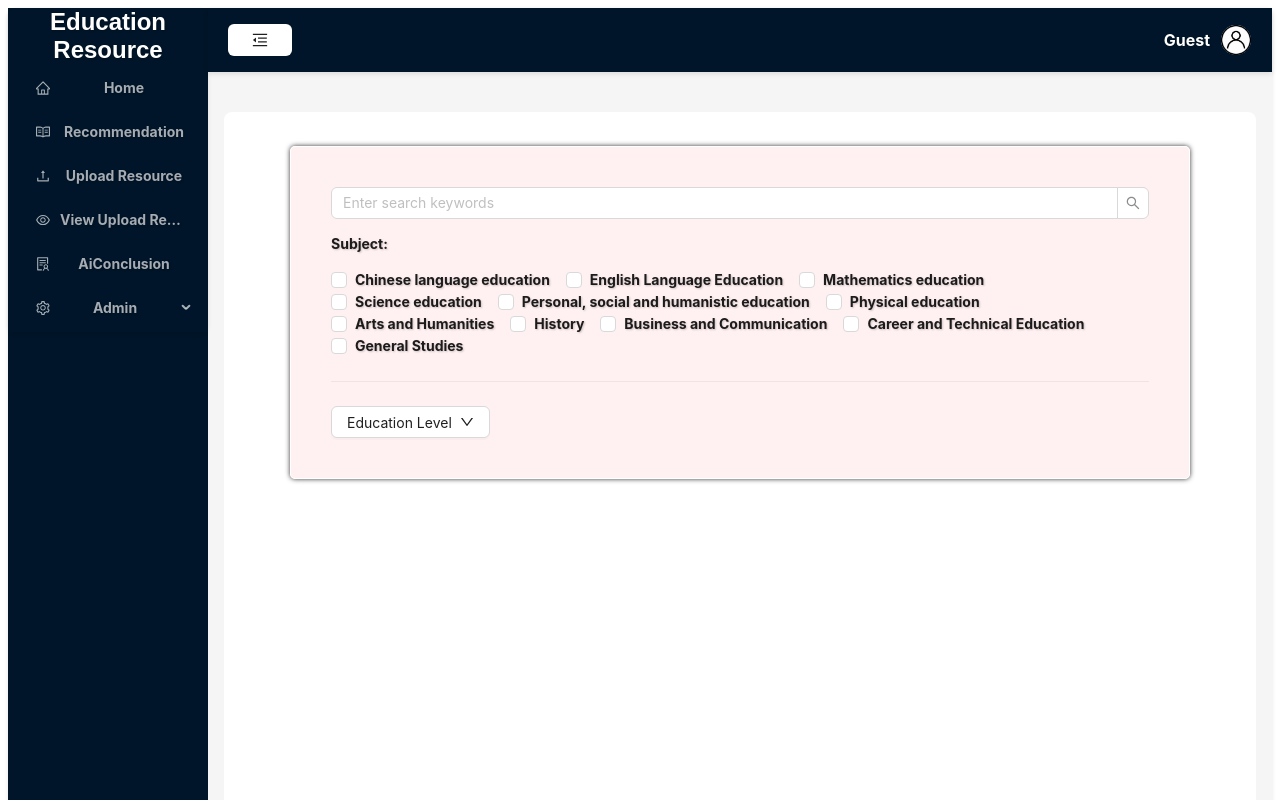
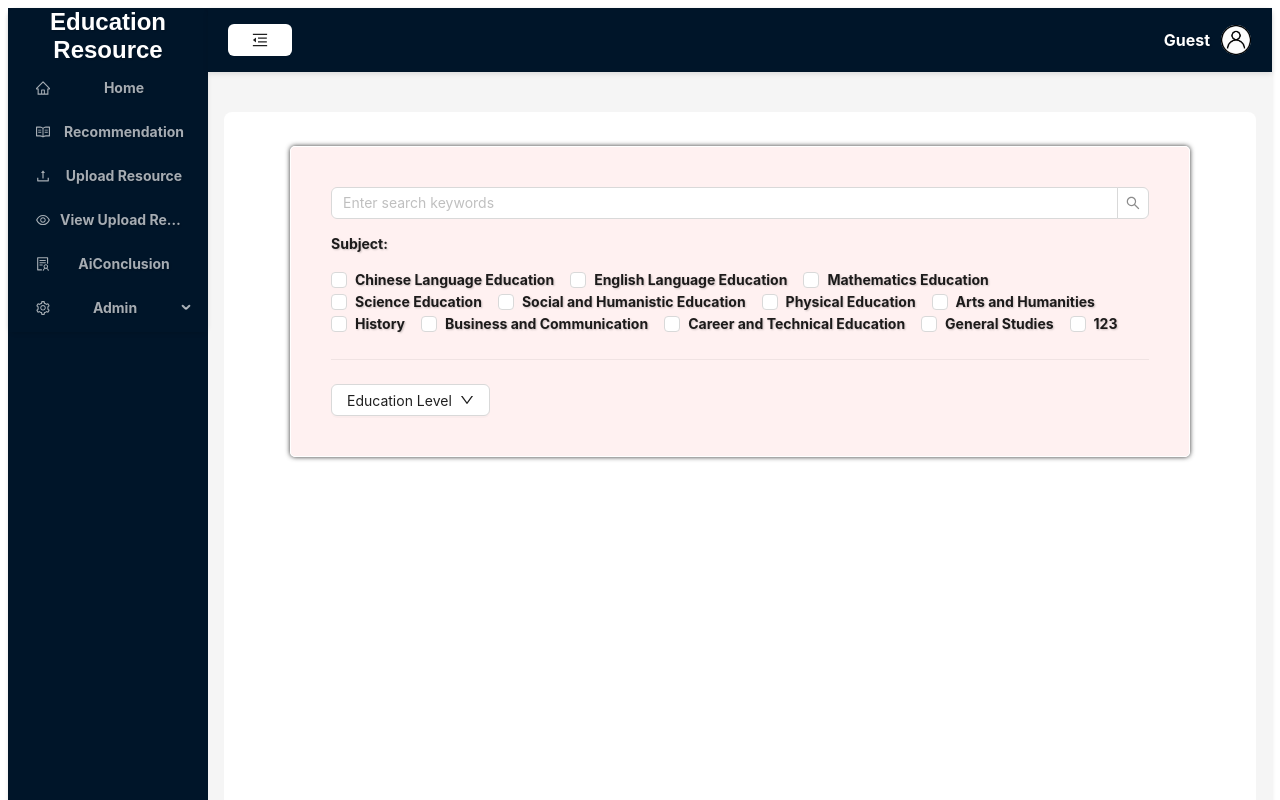
Before and after one commit to 1dissypatrick/6001-project, a React (Create React App) app: page /home in a window 1280 px wide. Shown: the top 800 px of the page. Built offline with nearby package versions, Linux system fonts and the light colour scheme.

Commit message:
initial commit

```diff
--- a/src/pages/home/index.js
+++ b/src/pages/home/index.js
@@ -7,10 +7,10 @@ import './home.css';
 const { Search } = Input;
 const CheckboxGroup = Checkbox.Group;
 const plainOptions = [
-    'Chinese language education', 'English Language Education', 'Mathematics education',
-    'Science education', 'Personal, social and humanistic education', 'Physical education',
+    'Chinese Language Education', 'English Language Education', 'Mathematics Education',
+    'Science Education', 'Social and Humanistic Education', 'Physical Education',
     'Arts and Humanities', 'History', 'Business and Communication',
-    'Career and Technical Education', 'General Studies',
+    'Career and Technical Education', 'General Studies', 123
 ];
 
 const Home = () => {
--- a/src/pages/searchResult/index.js
+++ b/src/pages/searchResult/index.js
@@ -1,5 +1,5 @@
 import React from 'react';
-import { Input, Checkbox, Divider, Dropdown, Button, Space, Rate, Col, Row } from 'antd';
+import { Input, Checkbox, Divider, Dropdown, Button, Space, Col, Row } from 'antd';
 import { DownOutlined, HomeOutlined } from '@ant-design/icons'; // Import Home icon
 import { useNavigate } from 'react-router-dom';
 import useSearchResult from './useSearchResult';
@@ -9,8 +9,8 @@ const { Search } = Input;
 const CheckboxGroup = Checkbox.Group;
 
 const plainOptions = [
-    'Chinese language education', 'English Language Education', 'Mathematics education',
-    'Science education', 'Personal, social and humanistic education', 'Physical education',
+    'Chinese Language Education', 'English Language Education', 'Mathematics Education',
+    'Science Education', 'Social and Humanistic Education', 'Physical Education',
     'Arts and Humanities', 'History', 'Business and Communication',
     'Career and Technical Education', 'General Studies',
 ];
@@ -33,7 +33,7 @@ const pages = [
 ];
 
 const title = [
-    { label: 'Rating', key: '1' },
+    { label: 'Title', key: '1' },
     { label: 'Date Added', key: '2' },
 ];
 
@@ -50,7 +50,7 @@ const SearchResult = () => {
         handleMenuClick,
         handlePageSize,
         handleSort,
-        handleRateChange
+        // handleRateChange
     } = useSearchResult();
 
     const renderResults = () => fileData.map((file, index) => (
@@ -64,14 +64,13 @@ const SearchResult = () => {
                                 {file.fileName || 'No File Name'}
                             </a>
                         </h3>
-                        <p><strong>Rate:</strong> {file.rating || 'No Rating'}</p>
+                        {/* <p><strong>Rate:</strong> {file.rating || 'No Rating'}</p> */}
                         <p><strong>Subject:</strong> {file.subjects?.join(', ') || 'N/A'}</p>
                         <p><strong>Education Level:</strong> {file.educationLevel || 'N/A'}</p>
                         <p><strong>Material Type:</strong> {file.materialTypes?.join(', ') || 'N/A'}</p>
-                        <p><strong>Education Level:</strong> {file.educationLevel || 'N/A'}</p>
                         <p><strong>Author:</strong> {file.username || 'N/A'}</p>
                         <p><strong>Date Added:</strong> {file.date ? new Date(file.date).toLocaleDateString() : 'N/A'}</p>
-                        <Rate value={file.rating || 0} onChange={value => handleRateChange(value, index)} />
+                        {/* <Rate value={file.rating || 0} onChange={value => handleRateChange(value, index)} /> */}
                     </div>
                 </div>
             </Col>
--- a/src/pages/searchResult/searchResult.css
+++ b/src/pages/searchResult/searchResult.css
@@ -97,3 +97,7 @@
     right: 0; /* Aligns the button to the right side */
     font-size: 16px;
 }
+
+.result-content {
+  text-align: left; /* Change to 'left', 'right', or 'justify' as desired */
+}
--- a/src/pages/uploadResource/index.js
+++ b/src/pages/uploadResource/index.js
@@ -7,10 +7,10 @@ const CheckboxGroup = Checkbox.Group;
 
 // Options for Subjects
 const plainOptions = [
-    'Chinese language education', 'English Language Education', 'Mathematics education',
-    'Science education', 'Personal, social and humanistic education', 'Physical education',
+    'Chinese Language Education', 'English Language Education', 'Mathematics Education',
+    'Science Education', 'Social and Humanistic Education', 'Physical Education',
     'Arts and Humanities', 'History', 'Business and Communication',
-    'Career and Technical Education', 'General Studies'
+    'Career and Technical Education', 'General Studies',
 ];
 
 // Options for Materials Types
```
Also changed, not shown: command notes.txt.
